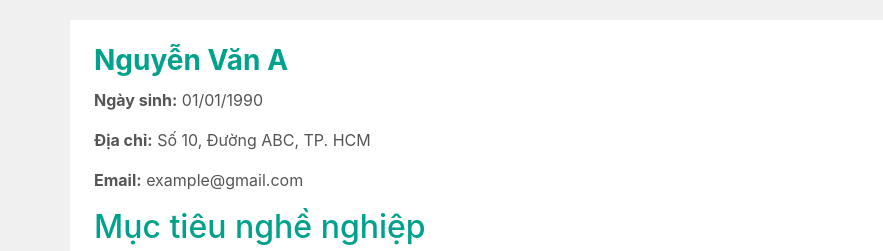
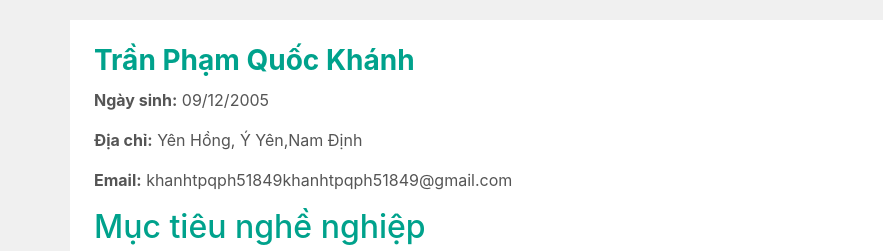
Before and after one commit to khanhtpq02/khanhtpq02.github.io, a plain HTML site: page index.html in a window 1280 px wide. Shown: the top 251 px of the page, 0-883 px from the left. Drawn offline with nearby package versions, Linux system fonts and the light colour scheme.

Commit message:
Update index.html

```diff
--- a/index.html
+++ b/index.html
@@ -46,10 +46,10 @@
     <!-- Hàng 1 -->
     <div class="row">
       <div class="col-md-6">
-        <h2 class="name">Nguyễn Văn A</h2>
-        <p><strong>Ngày sinh:</strong> 01/01/1990</p>
-        <p><strong>Địa chỉ:</strong> Số 10, Đường ABC, TP. HCM</p>
-        <p><strong>Email:</strong> example@gmail.com</p>
+        <h2 class="name">Trần Phạm Quốc Khánh </h2>
+        <p><strong>Ngày sinh:</strong> 09/12/2005</p>
+        <p><strong>Địa chỉ:</strong> Yên Hồng, Ý Yên,Nam Định</p>
+        <p><strong>Email:</strong> khanhtpqph51849khanhtpqph51849@gmail.com</p>
       </div>
       <div class="col-md-6 text-center">
         <img src="avatar.jpg" alt="Avatar" class="avatar">
```
